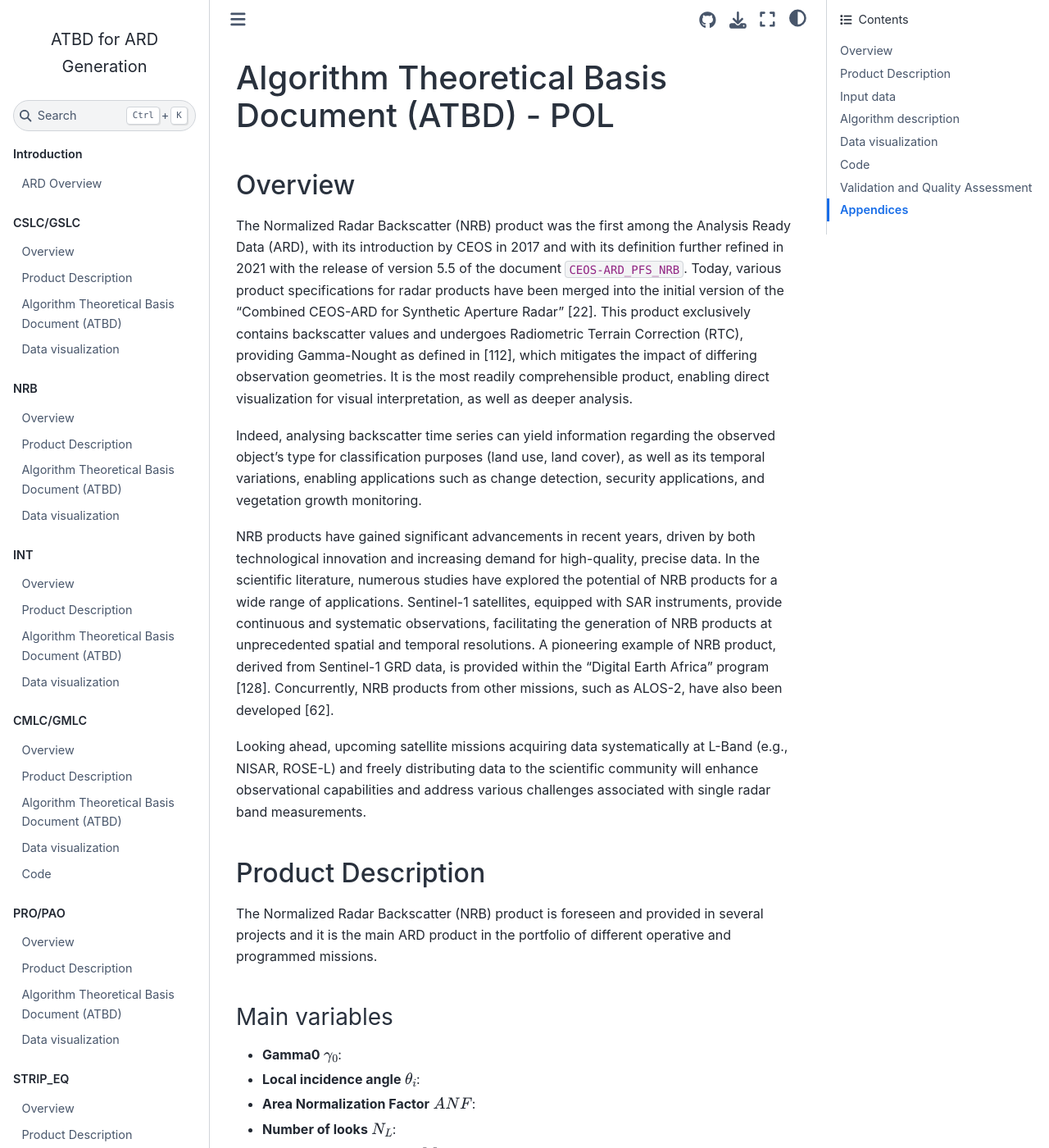
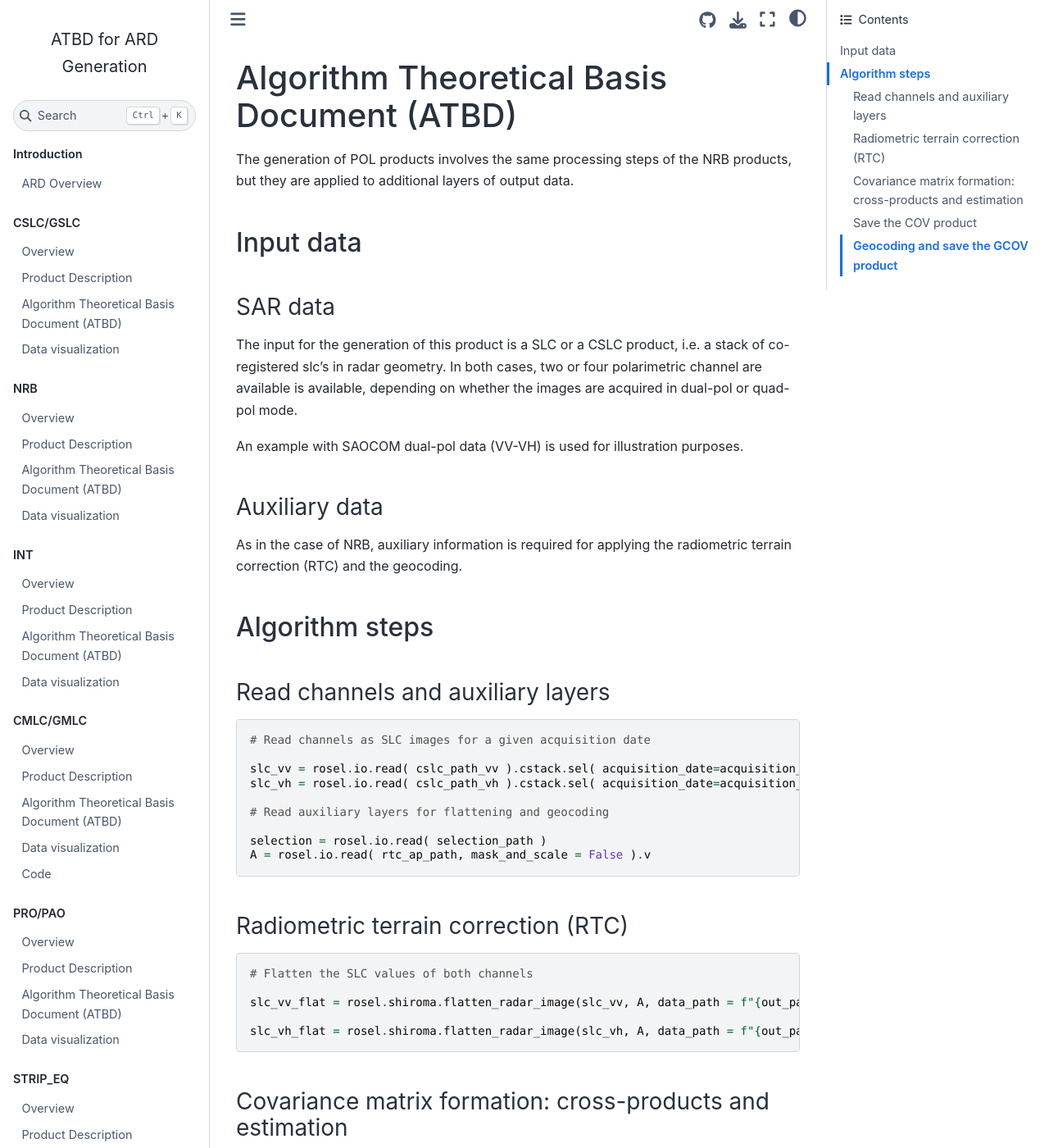
Before and after one commit to ROSE-L-ARD/cop-ard-atbd, a Jupyter Book: the page built from docs/atbd_book/pol/pol_atbd.rst, in a window 1280 px wide and 1400 px high. Shown: the whole window at 82% size. Built offline with Jupyter Book 1.0.4 settings and Sphinx 7.4.7 and the Sphinx Book theme 1.1.4, drawn with Linux system fonts in a browser that asks for light colours; cross-references to code outside the pages are shown as plain code; some of the changed text lies outside the part shown.

Commit message:
Updated POL atbd with code

```diff
--- a/docs/atbd_book/pol/pol_atbd.rst
+++ b/docs/atbd_book/pol/pol_atbd.rst
@@ -1,67 +1,11 @@
-
 .. _pol_label:
 
-=================================================
-Algorithm Theoretical Basis Document (ATBD) - POL
-=================================================
+========================================================
+Algorithm Theoretical Basis Document (ATBD)
+========================================================
 
-
-Overview
-========
-
-The Normalized Radar Backscatter (NRB) product was the first among the Analysis Ready
-Data (ARD), with its introduction by CEOS in 2017 and with its definition further refined in 2021
-with the release of version 5.5 of the document :cite:`CEOS-ARD_PFS_NRB`. Today, various product specifications
-for radar products have been merged into the initial version of the "Combined CEOS-ARD for
-Synthetic Aperture Radar" [22]. This product exclusively contains backscatter values and undergoes
-Radiometric Terrain Correction (RTC), providing Gamma-Nought as defined in [112],
-which mitigates the impact of differing observation geometries. It is the most readily comprehensible
-product, enabling direct visualization for visual interpretation, as well as deeper analysis.
-
-Indeed, analysing backscatter time series can yield information regarding the observed object's
-type for classification purposes (land use, land cover), as well as its temporal variations,
-enabling applications such as change detection, security applications, and vegetation growth
-monitoring.
-
-NRB products have gained significant advancements in recent years, driven by both technological
-innovation and increasing demand for high-quality, precise data. In the scientific literature,
-numerous studies have explored the potential of NRB products for a wide range of applications.
-Sentinel-1 satellites, equipped with SAR instruments, provide continuous and systematic observations,
-facilitating the generation of NRB products at unprecedented spatial and temporal
-resolutions. A pioneering example of NRB product, derived from Sentinel-1 GRD data, is provided
-within the "Digital Earth Africa" program [128]. Concurrently, NRB products from other
-missions, such as ALOS-2, have also been developed [62].
-
-Looking ahead, upcoming satellite missions acquiring data systematically at L-Band (e.g., NISAR,
-ROSE-L) and freely distributing data to the scientific community will enhance observational capabilities
-and address various challenges associated with single radar band measurements.
-
-
-Product Description
-======================
-
-The Normalized Radar Backscatter (NRB) product is foreseen and provided in several projects
-and it is the main ARD product in the portfolio of different operative and programmed missions.
-
-
-Main variables
-------------------
-
-- **Gamma0** :math:`\gamma_0`:
-
-- **Local incidence angle** :math:`\theta_i`:
-
-- **Area Normalization Factor** :math:`ANF`:
-
-- **Number of looks** :math:`N_L`:
-
-- **Mask (Layover/shadow)** :math:`M`:
-
-
-Metadata
-------------
-
-...
+The generation of POL products involves the same processing steps of the NRB products, but
+they are applied to additional layers of output data.
 
 Input data
 =============
@@ -69,66 +13,178 @@ Input data
 SAR data
 ------------
 
+The input for the generation of this product is a SLC or a CSLC product, i.e. a stack of
+co-registered slc's in radar geometry. In both cases, two or four polarimetric channel
+are available is available, depending on whether the images are acquired in dual-pol or
+quad-pol mode.
 
-
-Internal data
------------------
-
-
+An example with SAOCOM dual-pol data (VV-VH) is used for illustration purposes.
 
 Auxiliary data
 ------------------
 
-...
+As in the case of NRB, auxiliary information is required for applying the radiometric terrain
+correction (RTC) and the geocoding.
 
 
-Algorithm description
+Algorithm steps
 ========================
 
+Read channels and auxiliary layers
+---------------------------------------------
 
-Step1
------
+.. code::
+
+        # Read channels as SLC images for a given acquisition date
+
+        slc_vv = rosel.io.read( cslc_path_vv ).cstack.sel( acquisition_date=acquisition_date )
+        slc_vh = rosel.io.read( cslc_path_vh ).cstack.sel( acquisition_date=acquisition_date )
+
+        # Read auxiliary layers for flattening and geocoding
+
+        selection = rosel.io.read( selection_path )
+        A = rosel.io.read( rtc_ap_path, mask_and_scale = False ).v
+
+Radiometric terrain correction (RTC)
+---------------------------------------------
+
+.. code::
+
+        # Flatten the SLC values of both channels
+
+        slc_vv_flat = rosel.shiroma.flatten_radar_image(slc_vv, A, data_path = f"{out_path}/flattened_slc_vv", read=True)
+
+        slc_vh_flat = rosel.shiroma.flatten_radar_image(slc_vh, A, data_path = f"{out_path}/flattened_slc_vh", read=True)
+
+Covariance matrix formation: cross-products and estimation
+---------------------------------------------
+
+The expression of the dual-pol covariance matrix is:
+
+.. math::
+
+C_2 =
+    \begin{bmatrix}
+        <|VV|^2>       & <VV \cdot VH^*> \\
+        <VH\cdot VV^*> & <|VH|^2>
+    \end{bmatrix}
+
+where :math:`< >` denotes a spatial averaging or filtering, and superscript :math:`*` is the complex conjugate.
+
+.. code::
 
 
-Step2
------
+        if estimation_type == 'MULTI-LOOK':
+
+            multilook = {"azimuth_time": kernel_size[0], "slant_range_time": kernel_size[1]}
+
+            C11 = (np.abs((slc_vv_flat * slc_vv_flat.conj())).astype(np.float32).coarsen(azimuth_time=multilook["azimuth_time"], slant_range_time=multilook["slant_range_time"], boundary="pad")
+                .mean().chunk(azimuth_time=300, slant_range_time=300))
+
+            C22 = (np.abs((slc_vh_flat * slc_vh_flat.conj())).astype(np.float32).coarsen(azimuth_time=multilook["azimuth_time"], slant_range_time=multilook["slant_range_time"], boundary="pad")
+                .mean().chunk(azimuth_time=300, slant_range_time=300))
+
+            C12 = (slc_vv_flat * slc_vh_flat.conj()).coarsen(azimuth_time=multilook["azimuth_time"], slant_range_time=multilook["slant_range_time"], boundary="pad").mean().chunk(azimuth_time=300, slant_range_time=300)
+
+        elif estimation_type == 'BOXCAR':
+
+            boxcar_kernel = {"azimuth_time": kernel_size[0], "slant_range_time": kernel_size[1]}
+
+            data = np.abs((slc_vv_flat * slc_vv_flat.conj())).astype(np.float32)
+            C11  = data.rolling( azimuth_time=boxcar_kernel["azimuth_time"], slant_range_time=boxcar_kernel["slant_range_time"], center=True).mean().chunk({"azimuth_time": 1024, "slant_range_time": 1024})
+
+            data = np.abs((slc_vh_flat * slc_vh_flat.conj())).astype(np.float32)
+            C22 = data.rolling( azimuth_time=boxcar_kernel["azimuth_time"], slant_range_time=boxcar_kernel["slant_range_time"], center=True).mean().chunk({"azimuth_time": 1024, "slant_range_time": 1024})
+
+            data = slc_vv_flat * slc_vh_flat.conj()
+            C12 = data.rolling( azimuth_time=boxcar_kernel["azimuth_time"], slant_range_time=boxcar_kernel["slant_range_time"], center=True).mean().chunk({"azimuth_time": 1024, "slant_range_time": 1024})
+
+        elif estimation_type == 'SHIROMA':
+
+            C11 = np.abs((slc_vv_flat * slc_vv_flat.conj())).astype(np.float32)
+
+            C22 = np.abs((slc_vh_flat * slc_vh_flat.conj())).astype(np.float32)
+
+            C12 = slc_vv_flat * slc_vh_flat.conj()
 
 
-Step3
------
+Save the COV product
+---------------------------------------------
+
+.. code::
+
+        rosel.io.write(C11.to_dataset(name="v"), f"{out_path}/COV/C11")
+        rosel.io.write(C22.to_dataset(name="v"), f"{out_path}/COV/C22")
+        rosel.io.write(C12.to_dataset(name="v"), f"{out_path}/COV/C12")
 
 
 
-Geocoding
----------
-* :ref:`GEOCODING <geocoding>`
+Geocoding and save the GCOV product
+---------------------------------------------
 
+Geocoding is carried out using Shiroma's approach.
+In case of 'MULTI-LOOK' estimation, the output grid can be coarsened.
+Otherwise, the output grid posting is similar to SLC resolution.
 
-Mosaicking
-----------
-* :ref:`MOSAIC <mosaicking>`
+.. code::
 
+        if estimation_type == 'MULTI-LOOK':
 
-Data visualization
-=====================
+            gC11 = rosel.shiroma.map_geo_ap(
+                c_path=f"{out_path}/COV/C11",
+                simulation=selection,
+                data_path_shiroma=shiroma_path,
+                data_path_geo_ap=f"{out_path}/GCOV/C11",
+                multilook=multilook,
+                read=True,
+                enable_dask=True,
+            )
 
+            gC22 = rosel.shiroma.map_geo_ap(
+                c_path=f"{out_path}/COV/C22",
+                simulation=selection,
+                data_path_shiroma=shiroma_path,
+                data_path_geo_ap=f"{out_path}/GCOV/C22",
+                multilook=multilook,
+                read=True,
+                enable_dask=True,
+            )
 
-Code
-=======
+            gC12 = rosel.shiroma.map_geo_ap(
+                c_path=f"{out_path}/COV/C12",
+                simulation=selection,
+                data_path_shiroma=shiroma_path,
+                data_path_geo_ap=f"{out_path}/GCOV/C12",
+                multilook=multilook,
+                read=True,
+                enable_dask=True,
+            )
 
-.. code-block:: python
-    :caption: Import modules
+        else:
 
-    import rosel.io
+            gC11 = rosel.shiroma.map_geo_ap(
+                c_path=f"{out_path}/COV/C11",
+                simulation=selection,
+                data_path_shiroma=shiroma_path,
+                data_path_geo_ap=f"{out_path}/GCOV/C11",
+                read=True,
+                enable_dask=True,
+            )
 
+            gC22 = rosel.shiroma.map_geo_ap(
+                c_path=f"{out_path}/COV/C22",
+                simulation=selection,
+                data_path_shiroma=shiroma_path,
+                data_path_geo_ap=f"{out_path}/GCOV/C22",
+                read=True,
+                enable_dask=True,
+            )
 
-Validation and Quality Assessment
-=====================================
-
-* Test 1
-* Test 2
-
-Appendices
-=============
-
-* [Detailed mathematical derivations]
+            gC12 = rosel.shiroma.map_geo_ap(
+                c_path=f"{out_path}/COV/C12",
+                simulation=selection,
+                data_path_shiroma=shiroma_path,
+                data_path_geo_ap=f"{out_path}/GCOV/C12",
+                read=True,
+                enable_dask=True,
+            )
```
